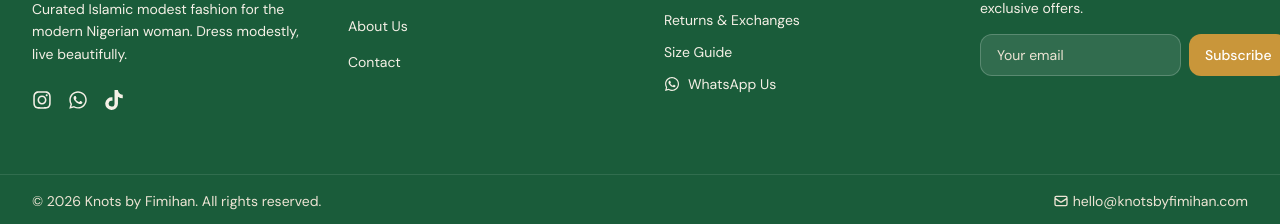
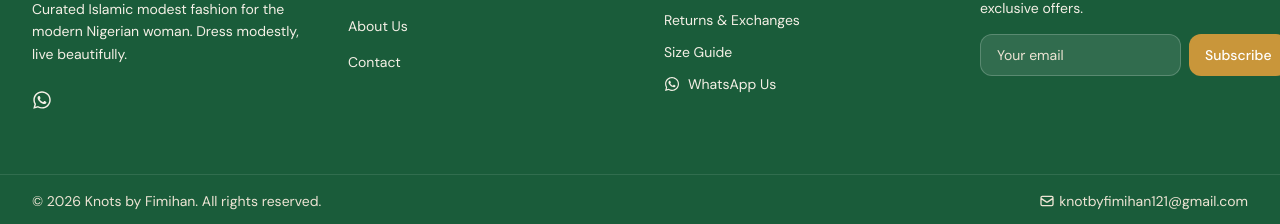
Before and after one commit to Herdeydeji/knots-by-fimihan, a React (Vite) app: page / in a window 1280 px wide. Shown: the part 2105-2329 px from the top of the page. Built offline with nearby package versions, Linux system fonts and the light colour scheme; no server answers; the database is empty; a web font is replaced by a local one.

Commit message:
fix: Paystack secret key fallback, update contact info
- verify-payment edge function: fallback to inline test secret key
- constants.js: update email, WhatsApp, clear social handles
- Footer.jsx: remove Instagram/TikTok, keep WhatsApp only

```diff
--- a/src/components/layout/Footer.jsx
+++ b/src/components/layout/Footer.jsx
@@ -1,6 +1,6 @@
 import { Link } from 'react-router-dom'
 import { HiOutlineMail } from 'react-icons/hi'
-import { FaInstagram, FaWhatsapp, FaTiktok } from 'react-icons/fa'
+import { FaWhatsapp } from 'react-icons/fa'
 import { KBFLogo } from '../ui/IslamicPattern'
 import { WHATSAPP_NUMBER, EMAIL } from '../../lib/constants'
 
@@ -16,14 +16,8 @@ export default function Footer() {
               Dress modestly, live beautifully.
             </p>
             <div className="flex items-center gap-4 mt-6">
-              <a href="https://instagram.com" target="_blank" rel="noopener noreferrer" className="text-cream-200 hover:text-gold-500 transition-colors" aria-label="Instagram">
-                <FaInstagram className="w-5 h-5" />
-              </a>
               <a href={`https://wa.me/${WHATSAPP_NUMBER}`} target="_blank" rel="noopener noreferrer" className="text-cream-200 hover:text-gold-500 transition-colors" aria-label="WhatsApp">
                 <FaWhatsapp className="w-5 h-5" />
-              </a>
-              <a href="https://tiktok.com" target="_blank" rel="noopener noreferrer" className="text-cream-200 hover:text-gold-500 transition-colors" aria-label="TikTok">
-                <FaTiktok className="w-5 h-5" />
               </a>
             </div>
           </div>
--- a/src/lib/constants.js
+++ b/src/lib/constants.js
@@ -2,11 +2,11 @@ import { supabase } from './supabase'
 
 export const SITE_NAME = "Knots by Fimihan"
 export const SITE_TAGLINE = "Dress Modestly, Live Beautifully"
-export const WHATSAPP_NUMBER = "+2348000000000"
+export const WHATSAPP_NUMBER = "+2348057370277"
 export const SHIPPING_FEE = 2500
 export const FREE_SHIPPING_THRESHOLD = 25000
-export const INSTAGRAM_HANDLE = "@knotsbyfimihan"
-export const EMAIL = "hello@knotsbyfimihan.com"
+export const INSTAGRAM_HANDLE = ""
+export const EMAIL = "knotbyfimihan121@gmail.com"
 
 export const CATEGORIES = [
   { id: 1, name: "Abayas", slug: "abayas", description: "Full-length Islamic outer garments", icon: "Abayas" },
```
Also changed, not shown: 1 other file (tests, documents, lock files or other folders).
